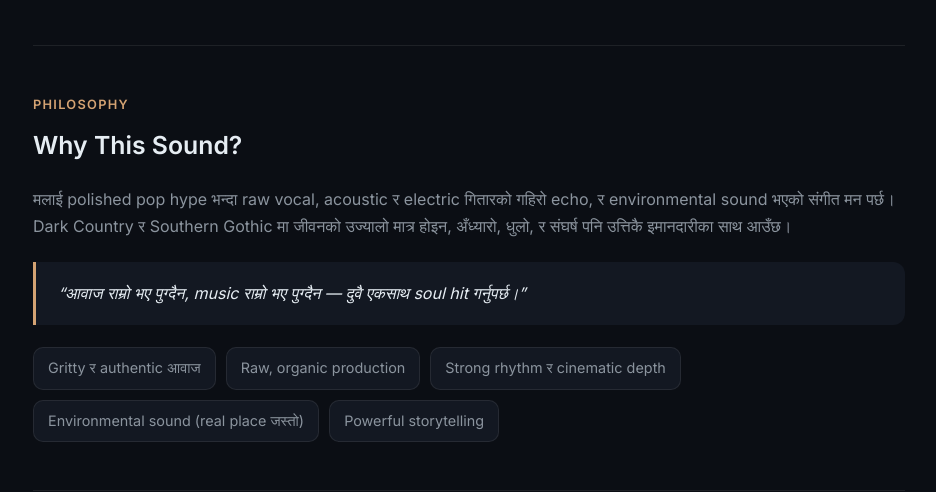
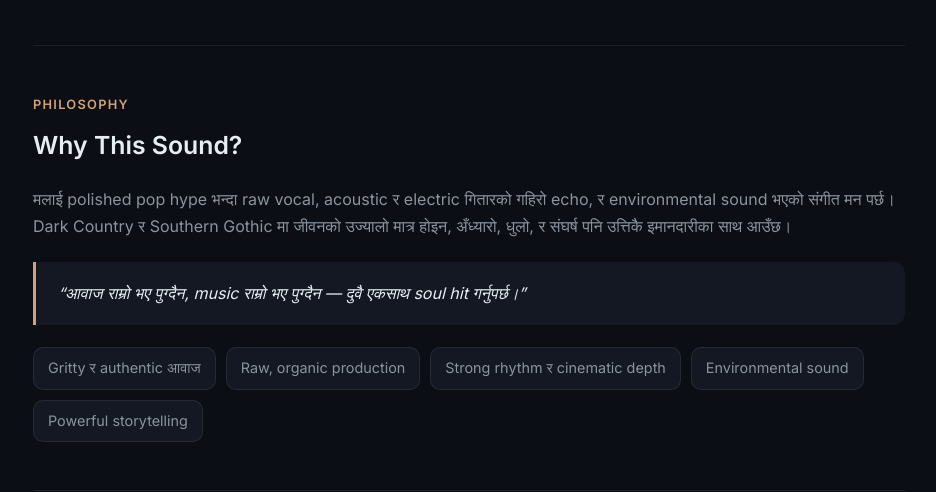
Before and after one commit to Jayahos/jayahos-hub, a plain HTML site: page music.html in a window 1280 px wide. Shown: the part 308-800 px from the top of the page, without its empty margins (171-1107 px from the left). Drawn offline with nearby package versions, Linux system fonts and the light colour scheme; a web font is replaced by a local one.

Commit message:
music: simplify Environmental sound label

```diff
--- a/music.html
+++ b/music.html
@@ -292,7 +292,7 @@
           <li>Gritty र authentic आवाज</li>
           <li>Raw, organic production</li>
           <li>Strong rhythm र cinematic depth</li>
-          <li>Environmental sound (real place जस्तो)</li>
+          <li>Environmental sound</li>
           <li>Powerful storytelling</li>
         </ul>
       </section>
```
